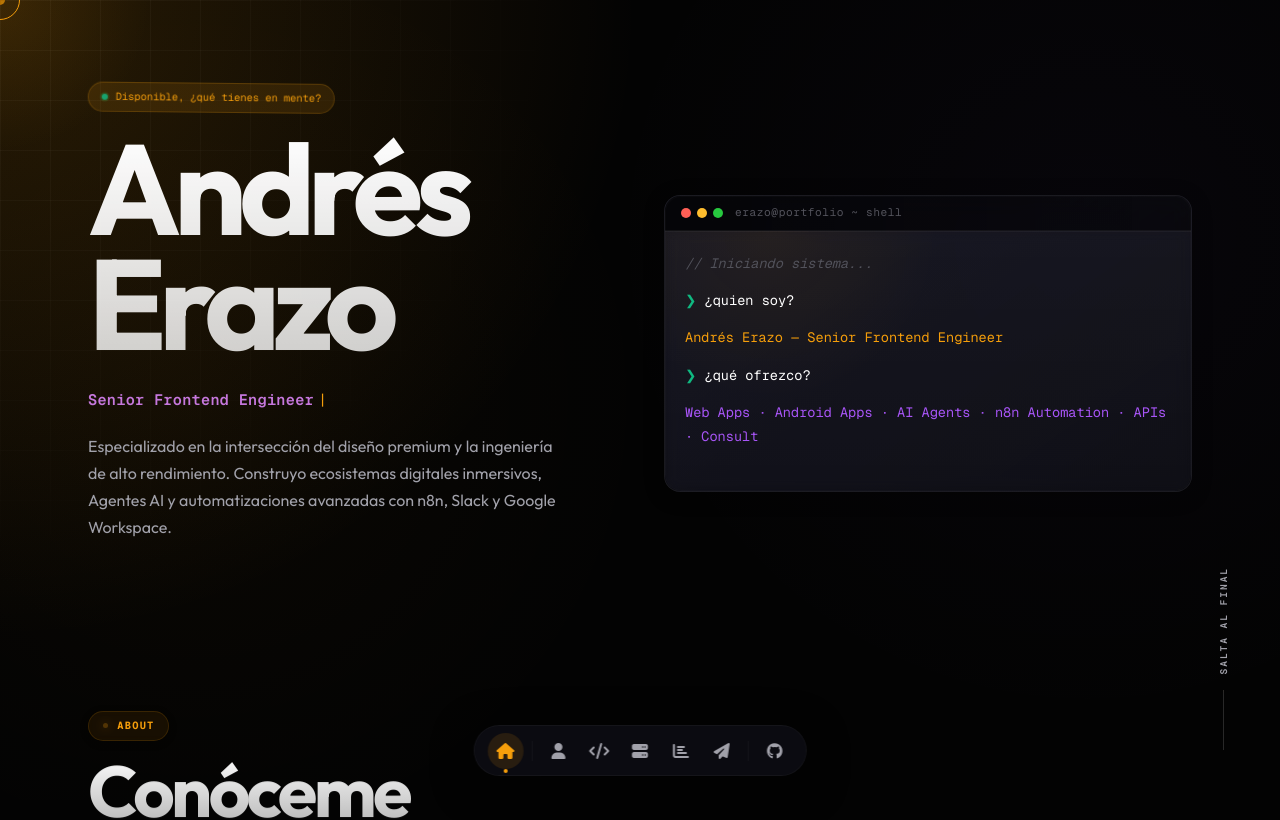
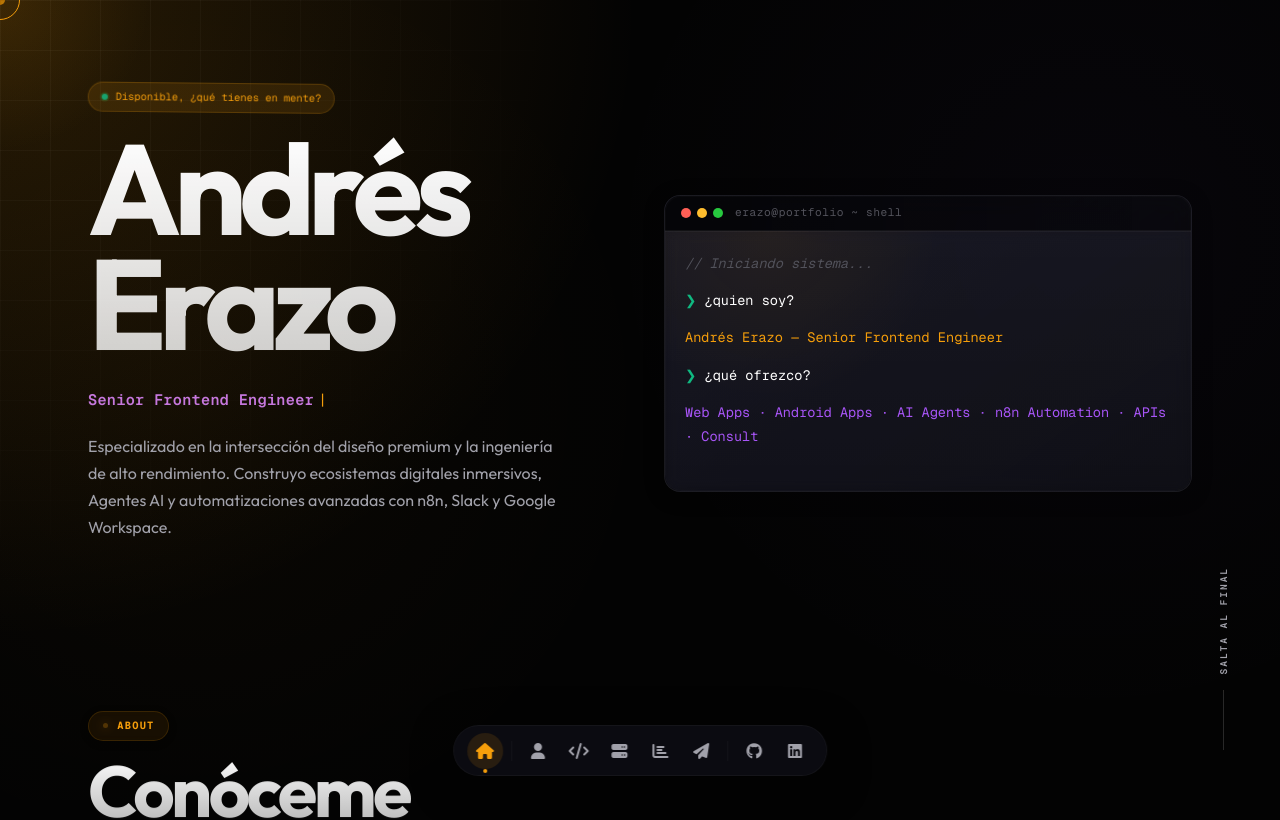
Before and after one commit to erazoandres/portafolio, a React (Vite) app: page / in a window 1280 px wide. Shown: the top 820 px of the page. Built offline with nearby package versions, Linux system fonts and the light colour scheme.

Commit message:
feat: add LinkedIn profile link to DockNav bar

```diff
--- a/src/components/DockNav.jsx
+++ b/src/components/DockNav.jsx
@@ -32,6 +32,16 @@ export default function DockNav({ currentSection, onNavigate }) {
         <i className="fab fa-github"></i>
         <span className="dock-tooltip">GitHub</span>
       </a>
+      <a
+        href="https://www.linkedin.com/in/erazoandres1408/"
+        target="_blank"
+        rel="noreferrer"
+        className="dock-item"
+        aria-label="LinkedIn"
+      >
+        <i className="fab fa-linkedin"></i>
+        <span className="dock-tooltip">LinkedIn</span>
+      </a>
     </nav>
   );
 }
```
